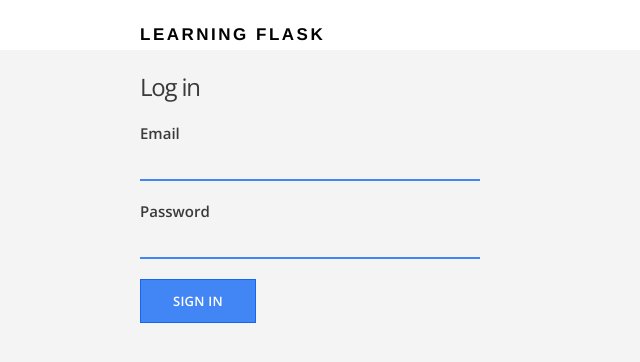
After one commit to deanantonic/location-based-service, a Flask app: page /login in a window 1280 px wide. The commit adds this page. Shown: the top 362 px of the page, without its empty margins (0-640 px from the left). Run offline with Flask 2, Linux system fonts and the light colour scheme.

Commit message:
add home, index and login templates

```diff
--- a/forms.py
+++ b/forms.py
@@ -9,3 +9,9 @@ class SignupForm(Form):
     email = StringField('Email', validators=[DataRequired('Please enter your email address.'), Email('Please enter your email address.')])
     password = PasswordField('Password', validators=[DataRequired('Please enter your password'), Length(min=6, message='Passwords must be 6 characters or more.')])
     submit = SubmitField('Sign up')
+
+
+class LoginForm(Form):
+    email = StringField('Email', validators=[DataRequired('Please enter your email address.'), Email('Please enter your email address.')])
+    password = PasswordField('Password', validators=[DataRequired('Please enter a password.')])
+    submit = SubmitField('Sign in')
--- a/routes.py
+++ b/routes.py
@@ -1,6 +1,6 @@
-from flask import Flask, render_template, request
+from flask import Flask, render_template, request, session, redirect, url_for
 from models import db, User
-from forms import SignupForm
+from forms import SignupForm, LoginForm
 
 app = Flask(__name__)
 app.config['SQLALCHEMY_DATABASE_URI'] = 'postgresql://postgres:test123@localhost/learningflask'
@@ -29,9 +29,39 @@ def signup():
             newuser = User(form.first_name.data, form.last_name.data, form.email.data, form.password.data)
             db.session.add(newuser)
             db.session.commit()
-            return 'Success!'
+
+            session['email'] = newuser.email
+
+            return redirect(url_for('home'))
+
     elif request.method == 'GET':
         return render_template('signup.html', form=form)
+
+@app.route('/login', methods=['GET', 'POST'])
+def login():
+    form = LoginForm()
+
+    if request.method == 'POST':
+        if form.validate() == False:
+            return render_template('login.html', form=form)
+        else:
+            email = form.email.data
+            password = form.password.data
+
+            user = User.query.filter_by(email=email).first()
+            if user is not None and user.check_password(password):
+                session['email'] = form.email.data
+                return redirect(url_for('home'))
+            else:
+                return redirect(url_for('login'))
+
+    elif request.method == 'GET':
+        return render_template('login.html', form=form)
+
+@app.route('/home')
+def home():
+    return render_template('home.html')
+
 
 
 if __name__ == '__main__':
--- a/templates/index.html
+++ b/templates/index.html
@@ -5,7 +5,7 @@
 
             <div class="section-content">
                 <h2>Discover places near you.</h2>
-                <a href="#" class="btn-primary">Sign up</a>
+                <a href="{{ url_for('signup') }}" class="btn-primary">Sign up</a>
                 <a href="{{ url_for('about') }}" class="btn-secondary">Learn more</a>
             </div>
 
--- /dev/null
+++ b/templates/login.html
@@ -0,0 +1,26 @@
+{% extends "layout.html" %}
+{% block content %}
+    <main class="container" signup-section>
+        <div class="section-content">
+            <h2>Log in</h2>
+
+            <form method="POST" action="/login">
+                {{ form.hidden_tag() }}
+
+                <div class="form-group">
+                    {{ form.email.label }}
+                    {{ form.email }}
+                </div>
+
+                <div class="form-group">
+                    {{ form.password.label }}
+                    {{ form.password }}
+                </div>
+
+                {{ form.submit(class="btn-primary") }}
+
+            </form>
+        </div>
+
+    </main>
+{% endblock %}
```
Also changed, not shown: templates/home.html (added, +8 -0 lines).
